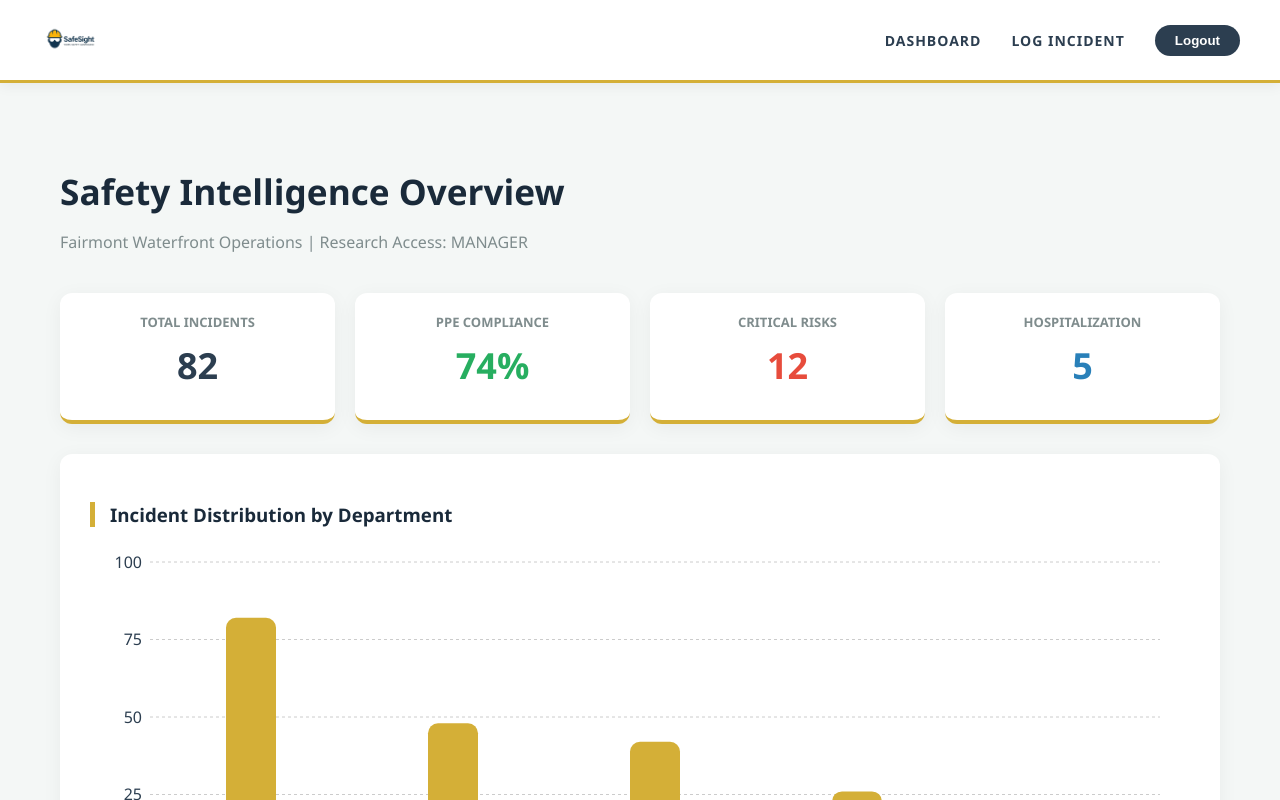
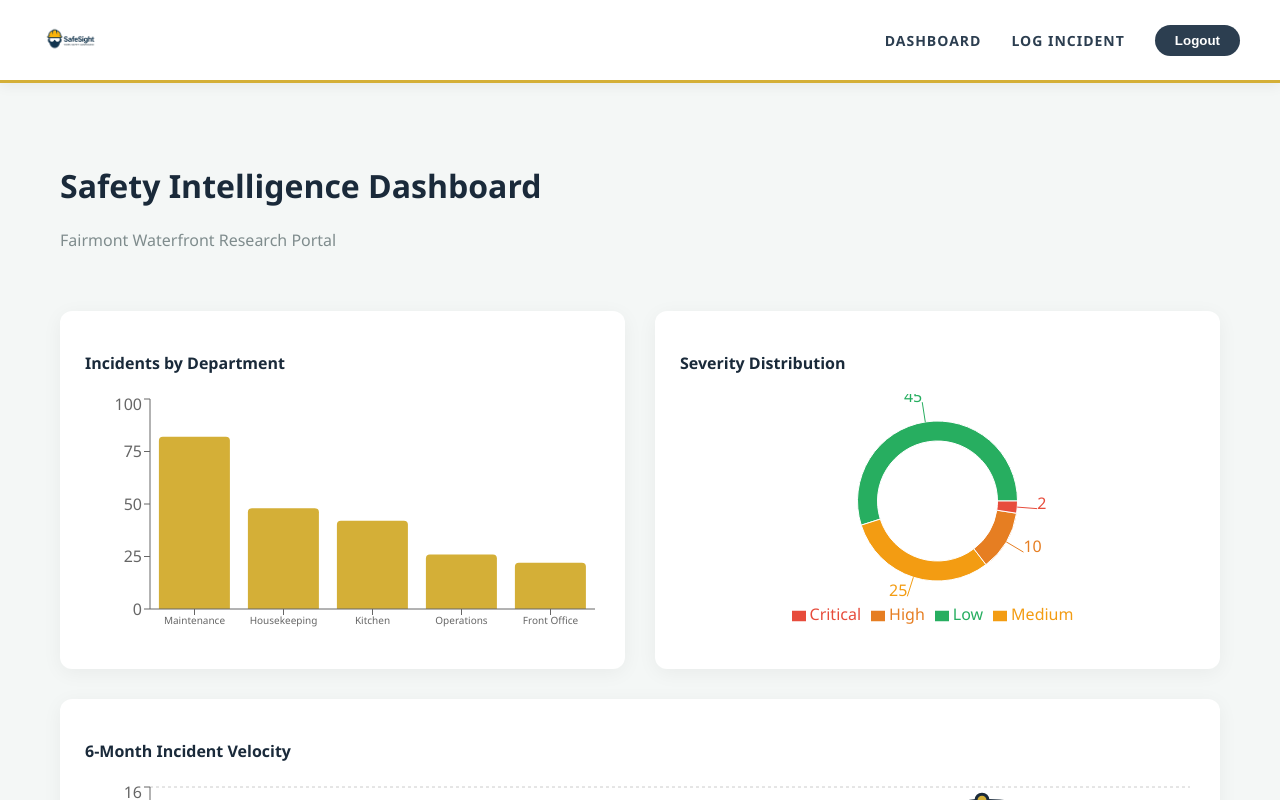
Before and after one commit to SandaliSilva/W26_4495_S2_SandaliS, a React (Create React App) app in the folder Implementation/FrontEnd/: page /login in a window 1280 px wide. Both pictures are taken after a click on the button "AUTHORIZE ACCESS". Shown: the top 800 px of the page. Built offline with nearby package versions, Linux system fonts and the light colour scheme.

Commit message:
Dashboard Phase 2

```diff
--- a/Implementation/FrontEnd/src/components/Dashboard.js
+++ b/Implementation/FrontEnd/src/components/Dashboard.js
@@ -1,94 +1,109 @@
-import React, { useState, useEffect } from 'react';
-import { BarChart, Bar, XAxis, YAxis, Tooltip, ResponsiveContainer, CartesianGrid } from 'recharts';
+import React, { useState } from 'react';
+import {
+  BarChart, Bar, XAxis, YAxis, Tooltip, ResponsiveContainer, CartesianGrid,
+  PieChart, Pie, Cell, LineChart, Line, Legend
+} from 'recharts';
 
 function Dashboard({ role }) {
-  // These states will eventually be populated by your fetch() call to the BackEnd
-  const [stats, setStats] = useState({
-    totalIncidents: 82,      // Data from your SQL Result Grid
-    ppeCompliance: 74,       // Calculated from your ppe_worn TINYINT column
-    criticalRisks: 12,       // Count of 'High' or 'Critical' severity
-    hospitalization: 5       // Count where hospitalized = 1
+  const [stats] = useState({
+    totalIncidents: 82,
+    ppeCompliance: 74,
+    criticalRisks: 12,
+    hospitalization: 5
   });
 
-  // Mock data representing your SQL "Result Grid" for the chart
+  // Data for Department Frequency (Objective 1)
   const departmentData = [
     { name: 'Maintenance', count: 82 },
     { name: 'Housekeeping', count: 48 },
     { name: 'Kitchen', count: 42 },
     { name: 'Operations', count: 26 },
-    { name: 'Front Office', count: 22 },
+    { name: 'Front Office', count: 22 }
   ];
 
-  const containerStyle = { maxWidth: '1200px', margin: '0 auto', padding: '20px' };
+  // Data for Severity Distribution (Objective 3)
+  const severityData = [
+    { name: 'Low', value: 45, color: '#27ae60' },
+    { name: 'Medium', value: 25, color: '#f39c12' },
+    { name: 'High', value: 10, color: '#e67e22' },
+    { name: 'Critical', value: 2, color: '#e74c3c' }
+  ];
 
-  const cardStyle = {
+  // Temporal Trend Data (Predictive Baseline)
+  const trendData = [
+    { month: 'Sept', incidents: 5 },
+    { month: 'Oct', incidents: 8 },
+    { month: 'Nov', incidents: 12 },
+    { month: 'Dec', incidents: 7 },
+    { month: 'Jan', incidents: 15 },
+    { month: 'Feb', incidents: 10 }
+  ];
+
+  const sectionStyle = {
     backgroundColor: '#fff',
-    padding: '20px',
+    padding: '25px',
     borderRadius: '12px',
     boxShadow: '0 4px 20px rgba(0,0,0,0.05)',
-    textAlign: 'center',
-    borderBottom: '4px solid #d4af37' // Fairmont Gold Accent
-  };
-
-  const chartContainerStyle = {
-    backgroundColor: '#fff',
-    padding: '30px',
-    borderRadius: '12px',
-    boxShadow: '0 4px 20px rgba(0,0,0,0.05)',
-    marginTop: '30px'
+    marginBottom: '30px'
   };
 
   return (
-    <div style={containerStyle}>
-      <header style={{ marginBottom: '40px' }}>
-        <h1 style={{ color: '#1a2a3a', fontSize: '2.2rem', marginBottom: '5px' }}>Safety Intelligence Overview</h1>
-        <p style={{ color: '#7f8c8d' }}>Fairmont Waterfront Operations | Research Access: {role?.toUpperCase()}</p>
+    <div style={{ maxWidth: '1200px', margin: '0 auto', padding: '20px' }}>
+      <header style={{ marginBottom: '30px' }}>
+        <h1 style={{ color: '#1a2a3a' }}>Safety Intelligence Dashboard</h1>
+        <p style={{ color: '#7f8c8d' }}>Fairmont Waterfront Research Portal</p>
       </header>
 
-      {/* KPI Section - Research Objectives 1, 2, and 4 */}
-      <div style={{ display: 'grid', gridTemplateColumns: 'repeat(auto-fit, minmax(240px, 1fr))', gap: '20px' }}>
-        <div style={cardStyle}>
-          <h4 style={{ color: '#7f8c8d', margin: '0', fontSize: '13px', textTransform: 'uppercase' }}>Total Incidents</h4>
-          <p style={{ fontSize: '36px', fontWeight: 'bold', color: '#2c3e50', margin: '10px 0' }}>{stats.totalIncidents}</p>
-        </div>
-        <div style={cardStyle}>
-          <h4 style={{ color: '#7f8c8d', margin: '0', fontSize: '13px', textTransform: 'uppercase' }}>PPE Compliance</h4>
-          <p style={{ fontSize: '36px', fontWeight: 'bold', color: '#27ae60', margin: '10px 0' }}>{stats.ppeCompliance}%</p>
-        </div>
-        <div style={cardStyle}>
-          <h4 style={{ color: '#7f8c8d', margin: '0', fontSize: '13px', textTransform: 'uppercase' }}>Critical Risks</h4>
-          <p style={{ fontSize: '36px', fontWeight: 'bold', color: '#e74c3c', margin: '10px 0' }}>{stats.criticalRisks}</p>
-        </div>
-        <div style={cardStyle}>
-          <h4 style={{ color: '#7f8c8d', margin: '0', fontSize: '13px', textTransform: 'uppercase' }}>Hospitalization</h4>
-          <p style={{ fontSize: '36px', fontWeight: 'bold', color: '#2980b9', margin: '10px 0' }}>{stats.hospitalization}</p>
-        </div>
+      {/* KPI Cards */}
+      <div style={{ display: 'grid', gridTemplateColumns: 'repeat(4, 1fr)', gap: '20px', marginBottom: '30px' }}>
+        {/* ... (Previous KPI Cards) ... */}
       </div>
 
-      {/* Visualization Section - Objective 1: High-Risk Departments */}
-      <div style={chartContainerStyle}>
-        <h3 style={{ color: '#1a2a3a', marginBottom: '25px', borderLeft: '5px solid #d4af37', paddingLeft: '15px' }}>
-          Incident Distribution by Department
-        </h3>
-        <div style={{ width: '100%', height: 350 }}>
-          <ResponsiveContainer>
-            <BarChart data={departmentData} margin={{ top: 10, right: 30, left: 0, bottom: 0 }}>
-              <CartesianGrid strokeDasharray="3 3" vertical={false} />
-              <XAxis dataKey="name" axisLine={false} tickLine={false} tick={{fill: '#2c3e50'}} />
-              <YAxis axisLine={false} tickLine={false} tick={{fill: '#2c3e50'}} />
-              <Tooltip
-                contentStyle={{ borderRadius: '10px', border: 'none', boxShadow: '0 4px 10px rgba(0,0,0,0.1)' }}
-                cursor={{fill: '#f4f7f6'}}
-              />
-              <Bar dataKey="count" fill="#d4af37" radius={[10, 10, 0, 0]} barSize={50} />
+      <div style={{ display: 'grid', gridTemplateColumns: '1fr 1fr', gap: '30px' }}>
+
+        {/* 1. Bar Chart: Department Frequency */}
+        <div style={sectionStyle}>
+          <h3 style={{ color: '#1a2a3a', fontSize: '1rem', marginBottom: '20px' }}>Incidents by Department</h3>
+          <ResponsiveContainer width="100%" height={250}>
+            <BarChart data={departmentData}>
+              <XAxis dataKey="name" tick={{fontSize: 10}} />
+              <YAxis />
+              <Tooltip />
+              <Bar dataKey="count" fill="#d4af37" radius={[4, 4, 0, 0]} />
             </BarChart>
+          </ResponsiveContainer>
+        </div>
+
+        {/* 2. Pie Chart: Severity Distribution (Advanced Research Objective) */}
+        <div style={sectionStyle}>
+          <h3 style={{ color: '#1a2a3a', fontSize: '1rem', marginBottom: '20px' }}>Severity Distribution</h3>
+          <ResponsiveContainer width="100%" height={250}>
+            <PieChart>
+              <Pie data={severityData} dataKey="value" nameKey="name" cx="50%" cy="50%" innerRadius={60} outerRadius={80} label>
+                {severityData.map((entry, index) => (
+                  <Cell key={`cell-${index}`} fill={entry.color} />
+                ))}
+              </Pie>
+              <Tooltip />
+              <Legend verticalAlign="bottom" height={36}/>
+            </PieChart>
           </ResponsiveContainer>
         </div>
       </div>
 
-      <footer style={{ marginTop: '50px', textAlign: 'center', color: '#bdc3c7', fontSize: '12px' }}>
-        © 2026 SafeSight Intelligence | Final Research Project | Fairmont Waterfront Data Analysis
-      </footer>
+      {/* 3. Line Chart: Temporal Incident Trends */}
+      <div style={sectionStyle}>
+        <h3 style={{ color: '#1a2a3a', fontSize: '1rem', marginBottom: '20px' }}>6-Month Incident Velocity</h3>
+        <ResponsiveContainer width="100%" height={250}>
+          <LineChart data={trendData}>
+            <CartesianGrid strokeDasharray="3 3" vertical={false} />
+            <XAxis dataKey="month" />
+            <YAxis />
+            <Tooltip />
+            <Line type="monotone" dataKey="incidents" stroke="#1a2a3a" strokeWidth={3} dot={{ r: 6, fill: '#d4af37' }} />
+          </LineChart>
+        </ResponsiveContainer>
+      </div>
     </div>
   );
 }
```
